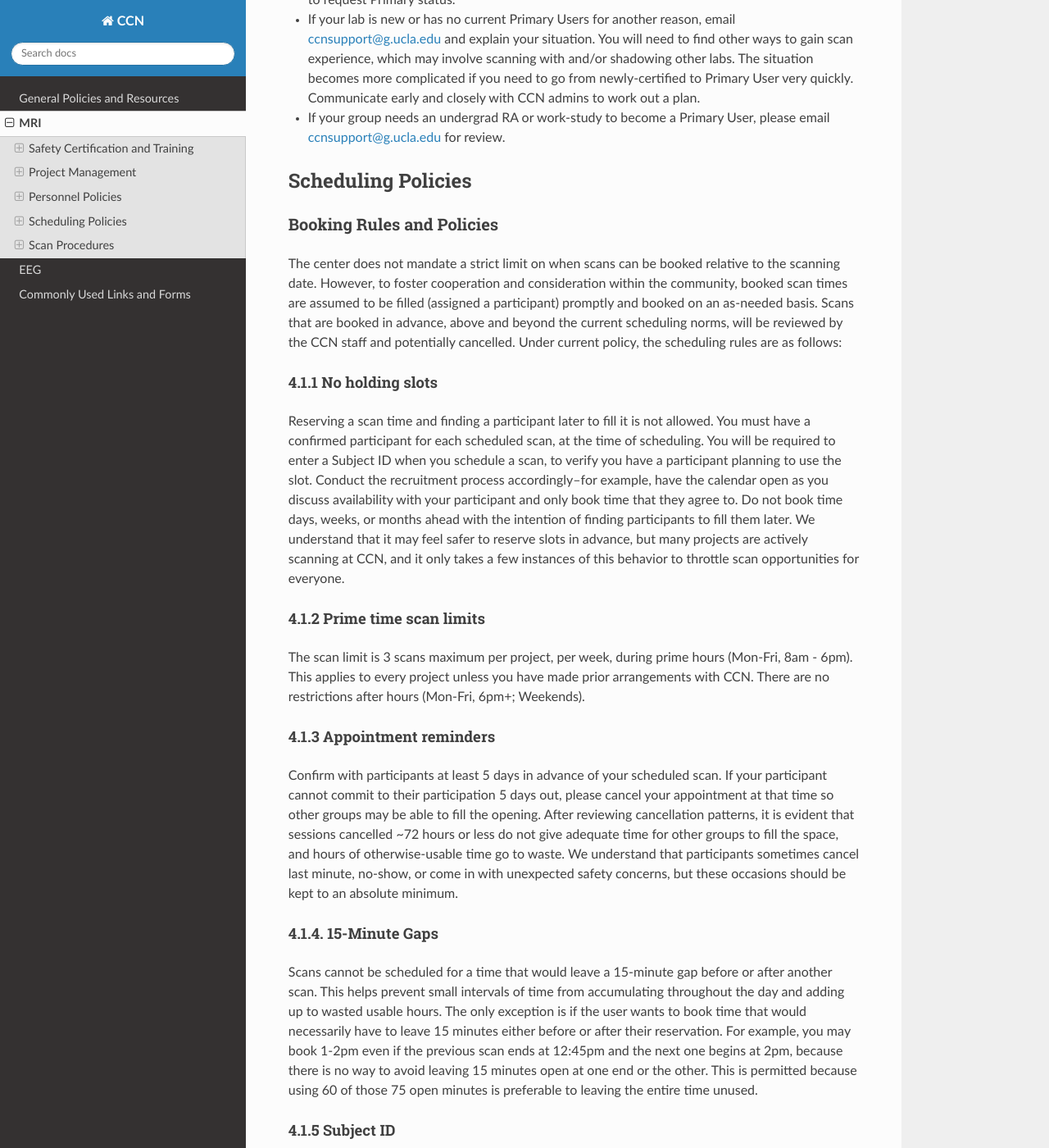
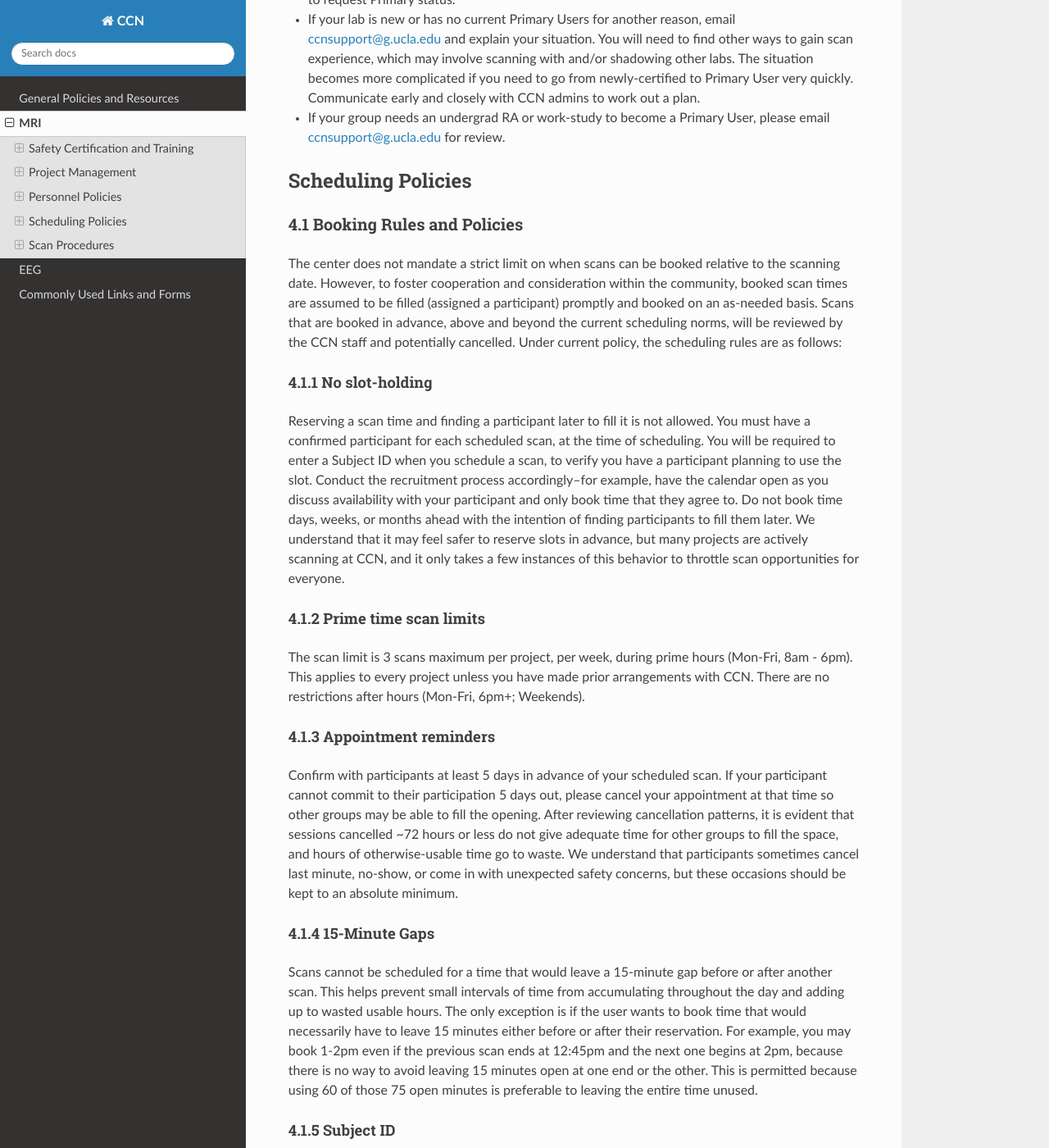
Before and after one commit to CCN-Support/CCN_Wiki, a Sphinx documentation site: the page built from docs/source/mri.rst, in a window 1280 px wide and 1400 px high, scrolled down 12276 px. Shown: the whole window at 82% size. Built offline with Sphinx 7.4.7 and the Read the Docs theme 3.1.0, drawn with Linux system fonts in a browser that asks for light colours; some of the changed text lies outside the part shown.

Commit message:
Update mri.rst

```diff
--- a/docs/source/mri.rst
+++ b/docs/source/mri.rst
@@ -264,42 +264,42 @@
 Scheduling Policies
 -------------------
 
-Booking Rules and Policies
-~~~~~~~~~~~~~~~~~~~~~~~~~~
+4.1 Booking Rules and Policies
+~~~~~~~~~~~~~~~~~~~~~~~~~~~~~~
 
 The center does not mandate a strict limit on when scans can be booked relative to the scanning date. However, to foster cooperation and consideration within the community, booked scan times are assumed to be filled (assigned a participant) promptly and booked on an as-needed basis. Scans that are booked in advance, above and beyond the current scheduling norms, will be reviewed by the CCN staff and potentially cancelled. Under current policy, the scheduling rules are as follows:
 
-4.1.1 No holding slots
+**4.1.1** No slot-holding
 ^^^^^^^^^^^^^^^^^^^^^^
 Reserving a scan time and finding a participant later to fill it is not allowed. You must have a confirmed participant for each scheduled scan, at the time of scheduling. You will be required to enter a Subject ID when you schedule a scan, to verify you have a participant planning to use the slot. Conduct the recruitment process accordingly--for example, have the calendar open as you discuss availability with your participant and only book time that they agree to. Do not book time days, weeks, or months ahead with the intention of finding participants to fill them later. We understand that it may feel safer to reserve slots in advance, but many projects are actively scanning at CCN, and it only takes a few instances of this behavior to throttle scan opportunities for everyone.
 
-4.1.2 Prime time scan limits
+**4.1.2** Prime time scan limits
 ^^^^^^^^^^^^^^^^^^^^^^^^^^^^
 The scan limit is 3 scans maximum per project, per week, during prime hours (Mon-Fri, 8am - 6pm). This applies to every project unless you have made prior arrangements with CCN. There are no restrictions after hours (Mon-Fri, 6pm+; Weekends).
 
-4.1.3 Appointment reminders
+**4.1.3** Appointment reminders
 ^^^^^^^^^^^^^^^^^^^^^^^^^^^
 Confirm with participants at least 5 days in advance of your scheduled scan. If your participant cannot commit to their participation 5 days out, please cancel your appointment at that time so other groups may be able to fill the opening. After reviewing cancellation patterns, it is evident that sessions cancelled ~72 hours or less do not give adequate time for other groups to fill the space, and hours of otherwise-usable time go to waste. We understand that participants sometimes cancel last minute, no-show, or come in with unexpected safety concerns, but these occasions should be kept to an absolute minimum.
 
-4.1.4. 15-Minute Gaps
+**4.1.4** 15-Minute Gaps
 ^^^^^^^^^^^^^^^^^^^^^^^
 Scans cannot be scheduled for a time that would leave a 15-minute gap before or after another scan. This helps prevent small intervals of time from accumulating throughout the day and adding up to wasted usable hours. The only exception is if the user wants to book time that would necessarily have to leave 15 minutes either before or after their reservation. For example, you may book 1-2pm even if the previous scan ends at 12:45pm and the next one begins at 2pm, because there is no way to avoid leaving 15 minutes open at one end or the other. This is permitted because using 60 of those 75 open minutes is preferable to leaving the entire time unused.
 
-4.1.5 Subject ID
+**4.1.5** Subject ID
 ^^^^^^^^^^^^^^^^
 As mentioned above, the system will require a Subject ID to book a scan. This ID will be whatever lab convention you are using for the participant who will be coming for that slot (e.g., "ProjectA_Sub01"--DO NOT use the subject's name or any other identifying information).
 
-4.1.6 Protocol ID
+**4.1.6** Protocol ID
 ^^^^^^^^^^^^^^^^^
 You will also be required to enter a Protocol ID at the time of booking. This is the code that identifies the scan protocol you will be running. It will have the format XXX-X.X and is built into every active protocol name. You can find it on your protocol PDF or on the console computer when you pull up your lab's projects. There is no way to access this information remotely otherwise, so make sure your scan team has made a note of each active project's Protocol ID. DO NOT enter IRB or other numbers in this field.
 
-4.1.7 Special Accommodations
+**4.1.7** Special Accommodations
 ^^^^^^^^^^^^^^^^^^^^^^^^^^^^
 Investigators whose experimental needs do not fit these guidelines (e.g., if the study requires participants to have multiple scans within a specific time window) are encouraged to contact ccnsupport@g.ucla.edu and make specific arrangements.
 
 
-Cancellation Policy
-~~~~~~~~~~~~~~~~~~~
+4.2 Cancellation Policy
+~~~~~~~~~~~~~~~~~~~~~~~
 
 There is no cancellation fee for scans cancelled more than 72 hours before the scheduled time. Simply log into SIStat and delete your booking from the calendar.
 
@@ -313,7 +313,7 @@
 
 
 Scan Procedures
-----------------
+---------------
 
 Metal Screening and Safety Clearance
 ~~~~~~~~~~~~~~~~
```
